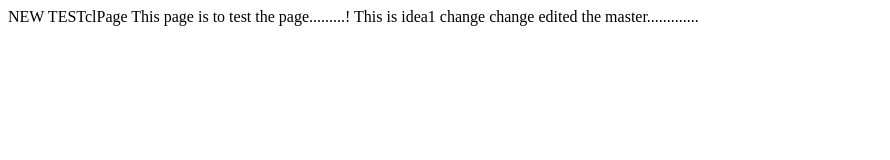
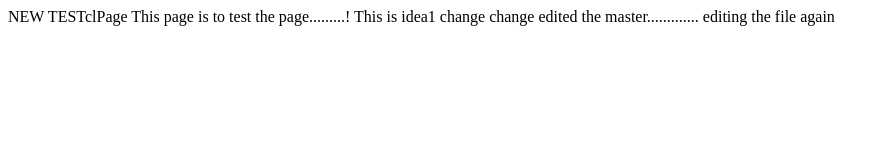
Before and after one commit to rizwanmh95/webtest, a plain HTML site: page index.html in a window 1280 px wide. Shown: the whole page, without its empty margins (0-890 px from the left). Drawn offline with Linux system fonts and the light colour scheme.

Commit message:
Update index.html

```diff
--- a/index.html
+++ b/index.html
@@ -5,6 +5,7 @@
         This page is to test the page.........!
         This is idea1 change change
         edited the master.............
+        editing the file again
     </body>
 
 </html>
```
